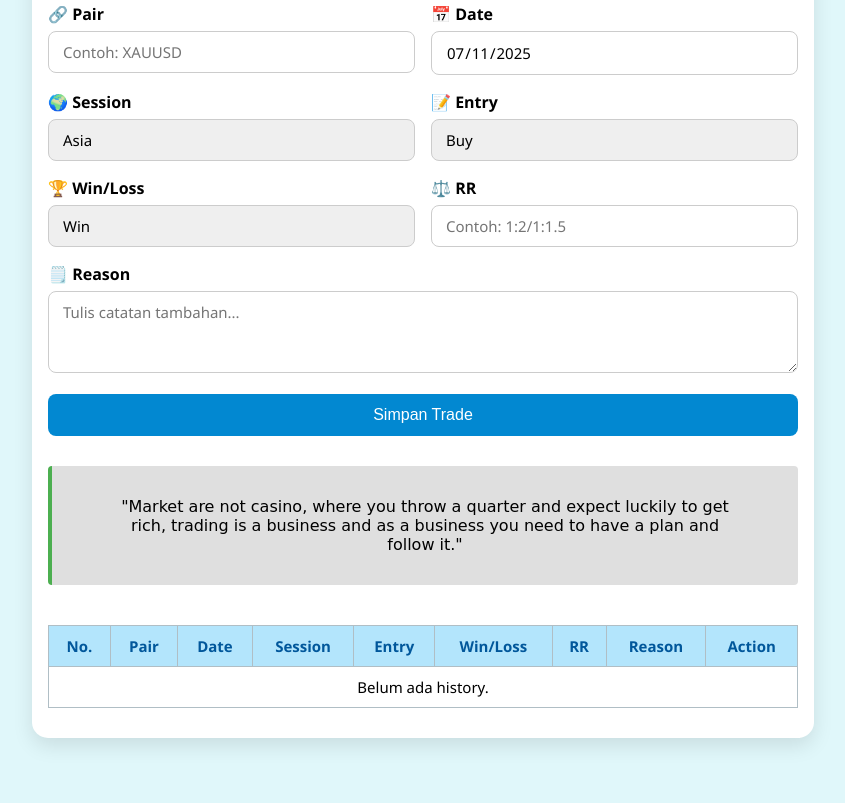
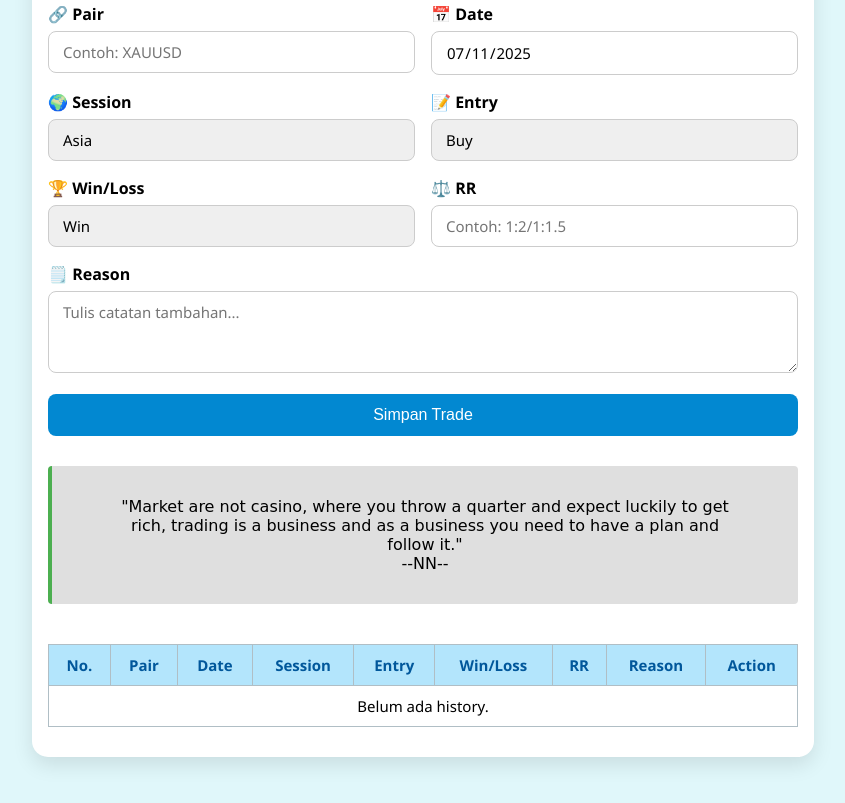
Before and after one commit to pixumi/jurnal_trading, a website: page index.html in a window 1280 px wide. Shown: the part 547-1350 px from the top of the page, without its empty margins (217-1062 px from the left). Drawn offline with Linux system fonts and the light colour scheme.

Commit message:
breakline

```diff
--- a/index.html
+++ b/index.html
@@ -139,7 +139,8 @@
 
     <!-- Container Quote -->
     <div id="quoteContainer" class="quote-container">
-      <blockquote id="quoteText">"Market are not casino, where you throw a quarter and expect luckily to get rich, trading is a business and as a business you need to have a plan and follow it."</blockquote>
+      <blockquote id="quoteText">"Market are not casino, where you throw a quarter and expect luckily to get rich, trading is a business and as a business you need to have a plan and follow it." <br>
+      --NN--</blockquote>
     </div>
 
     <div class="table-wrapper">
```
